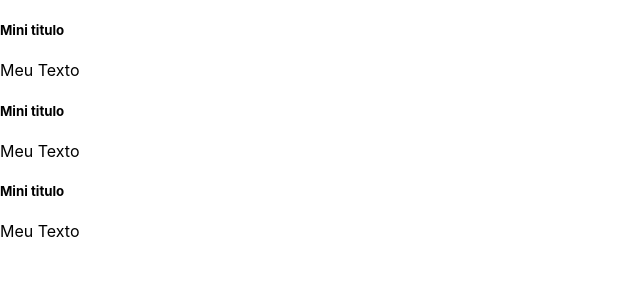
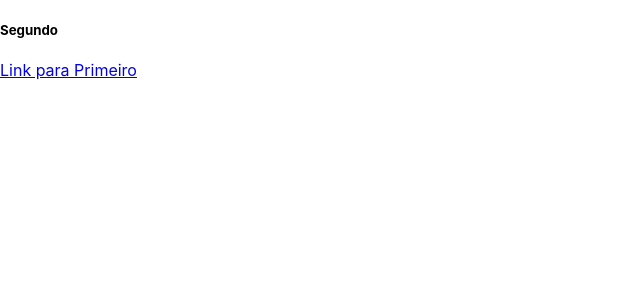
Before and after one commit to Studart7/InfoCloudApp, a React (Create React App) app: page /segundo in a window 1280 px wide. Shown: the top 300 px of the page, without its empty margins (0-640 px from the left). Built offline with nearby package versions, Linux system fonts and the light colour scheme.

Commit message:
Mudanças Novas

```diff
--- /dev/null
+++ b/src/components/LinkPrimeiro.jsx
@@ -0,0 +1,6 @@
+const LinkPrimeiro = () => {
+    return (<div>
+                <a href="/">Link para Primeiro</a>
+            </div>);
+};
+export default LinkPrimeiro;
--- /dev/null
+++ b/src/components/LinkSegundo.jsx
@@ -0,0 +1,6 @@
+const LinkSegundo = () => {
+    return (<div>
+                <a href="/segundo">Link para Segundo</a>
+            </div>);
+};
+export default LinkSegundo;
--- a/src/index.js
+++ b/src/index.js
@@ -4,14 +4,20 @@ import './index.css';
 //import App from './App';
 import reportWebVitals from './reportWebVitals';
 
-import Primeiro from './Primeiro';
+import Primeiro from './pages/Primeiro';
+import Segundo from './pages/Segundo';
+
+import { BrowserRouter, Route, Routes } from 'react-router-dom';
 
 const root = ReactDOM.createRoot(document.getElementById('root'));
 root.render(
   <React.StrictMode>
-    <Primeiro/>
-    <Primeiro/>
-    <Primeiro/>
+    <BrowserRouter>
+      <Routes>
+        <Route path='/' element={<Primeiro/>} />
+        <Route path="/segundo"element={<Segundo />} />
+      </Routes>
+    </BrowserRouter>
   </React.StrictMode>
 );
 
--- a/src/Primeiro.jsx
+++ b/src/pages/Primeiro.jsx
@@ -1,7 +1,10 @@
+import LinkSegundo from "../components/LinkSegundo";
+
 const Primeiro = () => {
     return (<div>
                 <h5>Mini titulo</h5>
                 <p>Meu Texto</p>
+                <LinkSegundo />
             </div>);
 };
 export default Primeiro;
--- /dev/null
+++ b/src/pages/Segundo.jsx
@@ -0,0 +1,10 @@
+import LinkPrimeiro from "../components/LinkPrimeiro";
+
+const Segundo = () => {
+    return (<div>
+                <h5>Segundo</h5>
+                <LinkPrimeiro/>
+            </div> );
+};
+
+export default Segundo;
```
